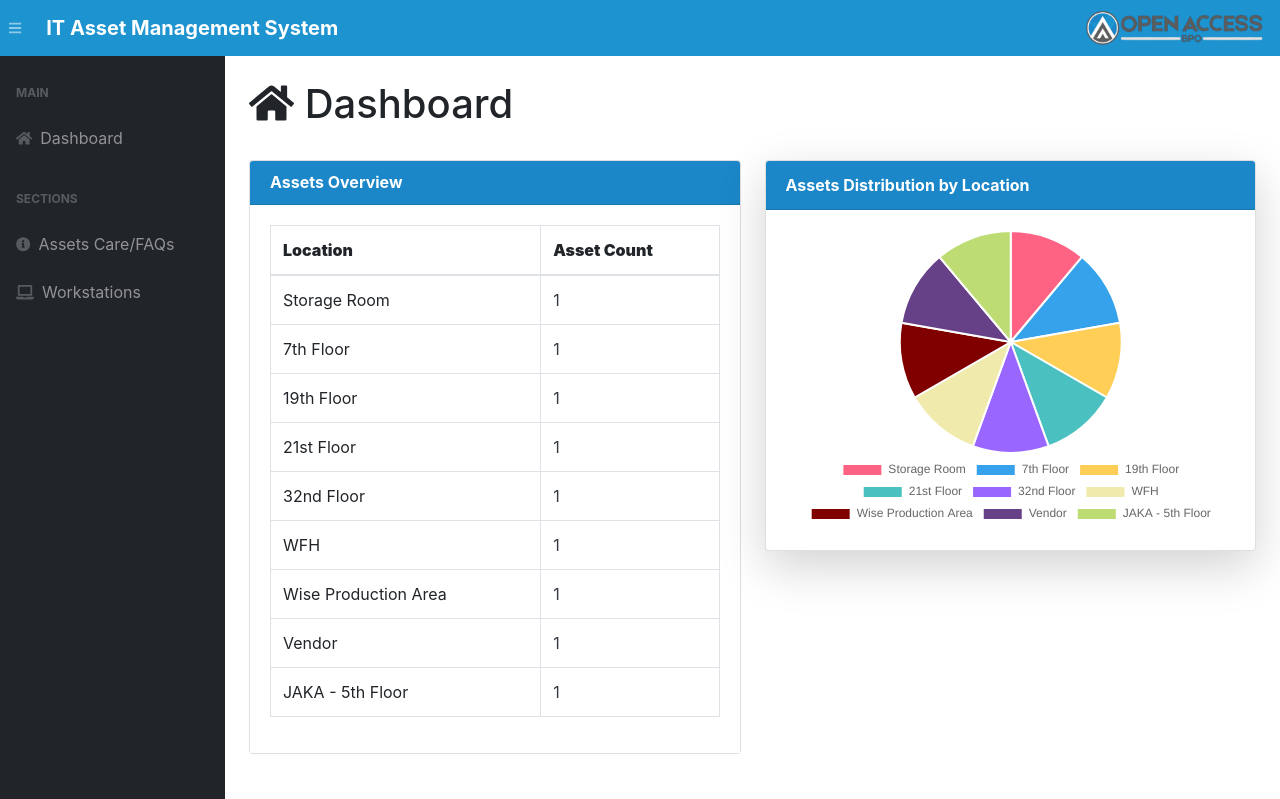
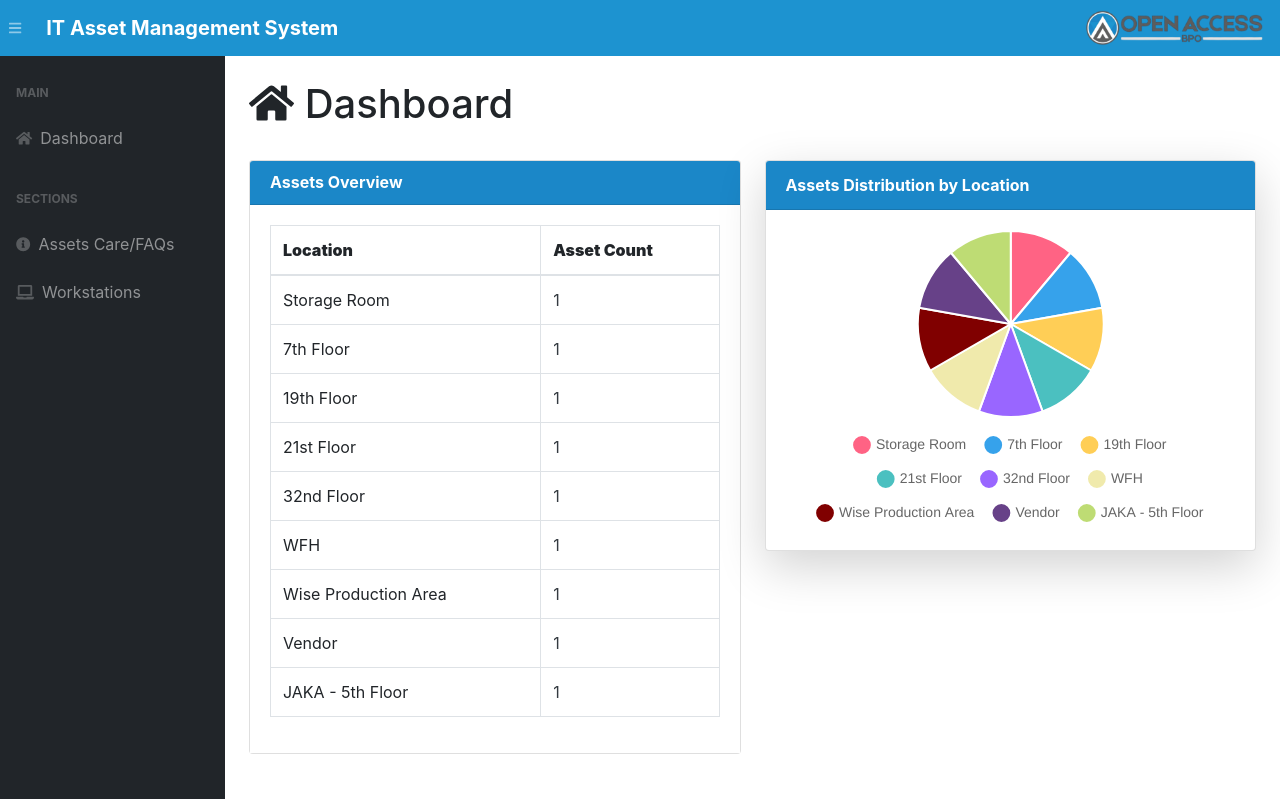
Before and after one commit to louisedawn/ITAM_System_OpenAccess, a Flask app: template templates/index.html in a window 1280 px wide. Shown: the top 799 px of the page. Run offline with Flask 3, Linux system fonts and the light colour scheme; the template is opened without the code that fills it: most values are stand-ins (such as "Sample title", 1, 10 or a date in 2020); some libraries are stand-ins or nearby versions.

Commit message:
updated display of pie in dash

```diff
--- a/templates/index.html
+++ b/templates/index.html
@@ -131,17 +131,6 @@
 <script src="https://cdn.jsdelivr.net/npm/chart.js"></script>
 <script>
     document.addEventListener("DOMContentLoaded", function() {
-        const checkboxes = document.querySelectorAll(".form-check-input");
-        const table = document.getElementById("dashboardTable");
-        const rows = table.querySelectorAll("tbody tr");
-        window.redirectToInventory = function(serialNo) {
-            window.location.href = `/inventory?serial_no=${serialNo}`;
-        };
-        window.redirectToRequestInventory = function(serialNo) {
-            window.location.href = `/request-inventory?serial_no=${serialNo}`;
-        };
-
-        // Pie chart data
         const ctx = document.getElementById('assetsPieChart').getContext('2d');
         const assetCounts = [
             {{ storage_room_count }},
@@ -195,7 +184,14 @@
                     legend: {
                         display: true,
                         position: 'bottom',  // Position the legend at the bottom
-                        align: 'center'     // Center align the legend
+                        align: 'center',     // Center align the legend
+                        labels: {
+                            usePointStyle: true, // Use point style for labels
+                            padding: 20,         // Add padding between legend items
+                            font: {
+                                size: 14,         // Adjust font size
+                            },
+                        },
                     },
                     tooltip: {
                         enabled: true,
```
